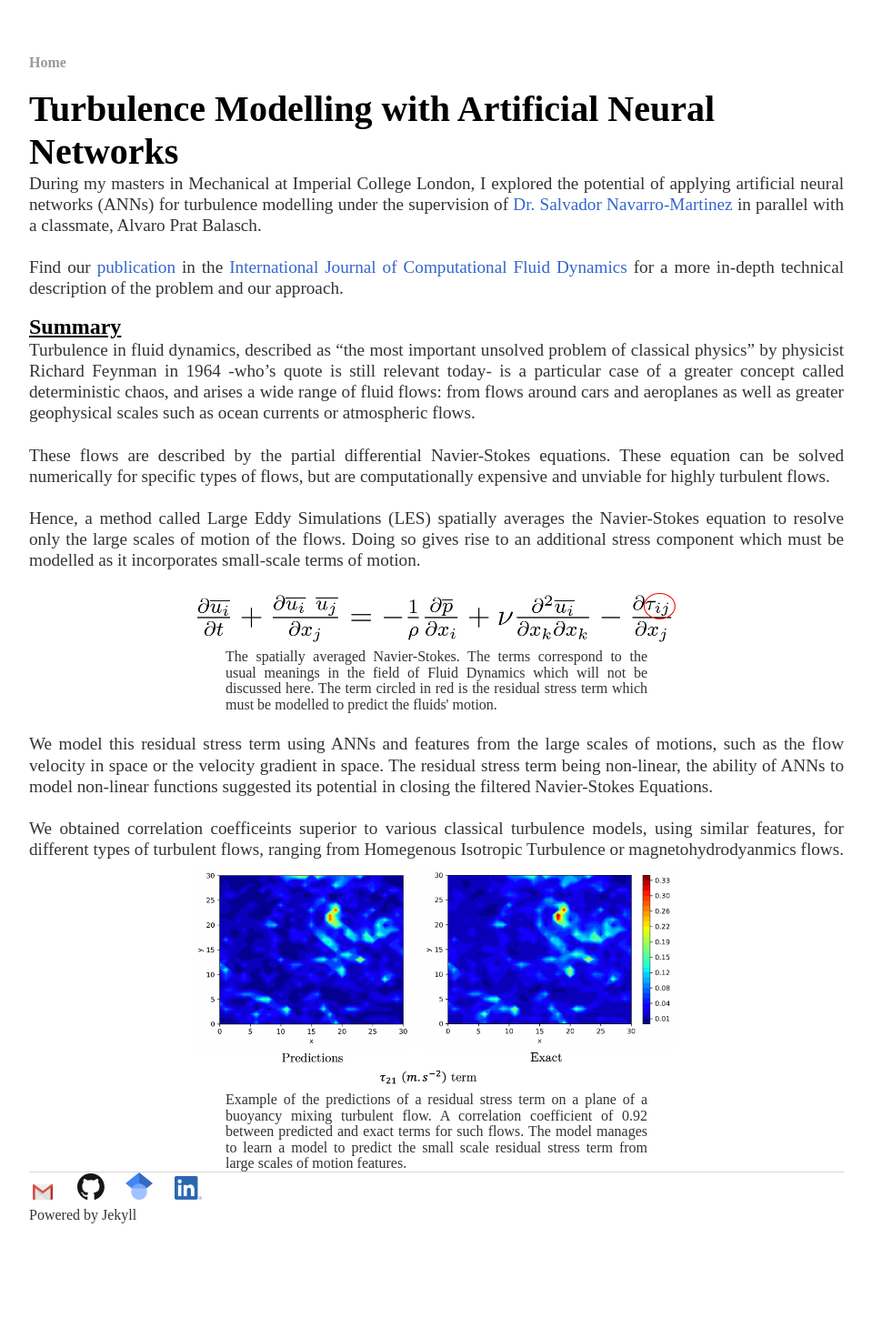
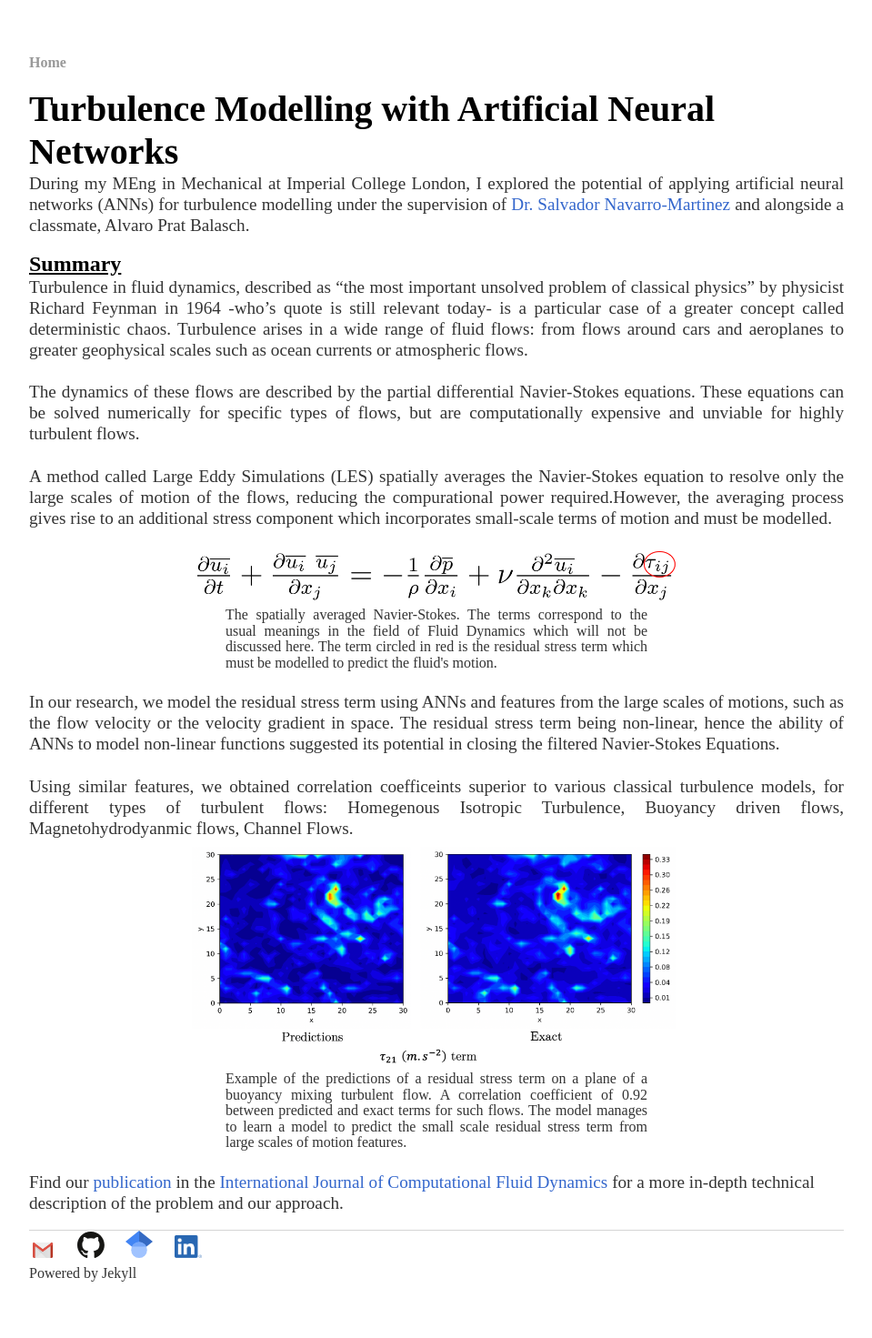
Before and after one commit to Theosau/TheosauOld.github.io, a Jekyll site: the page built from ai_research/turbulence_ann.html, in a window 1280 px wide. Shown: the whole page at 91% size, without its empty margins (160-1119 px from the left). Built offline with Jekyll 4.4.1, drawn with Linux system fonts in a browser that asks for light colours; before the commit the page ends 1407 px from its top, so only the background shows below that.

```diff
--- a/ai_research/turbulence_ann.html
+++ b/ai_research/turbulence_ann.html
@@ -32,33 +32,28 @@ h1 {font-size: 40px;}
   <div class="blurb">
     <h1>Turbulence Modelling with Artificial Neural Networks</h1>
     <p align="justify">
-      During my masters in Mechanical at Imperial College London, I explored the
+      During my MEng in Mechanical at Imperial College London, I explored the
       potential of applying artificial neural networks (ANNs) for turbulence
       modelling under the supervision of <a href="">Dr. Salvador Navarro-Martinez</a>
-      in parallel with a classmate, Alvaro Prat Balasch. <br>
-      <br>
-      Find our <a href="https://www.tandfonline.com/doi/abs/10.1080/10618562.2020.1789116">
-      publication</a> in the <a href="https://www.tandfonline.com/toc/gcfd20/current">
-      International Journal of Computational Fluid Dynamics</a> for a more in-depth
-      technical description of the problem and our approach.
+      and alongside a classmate, Alvaro Prat Balasch. <br>
     </p>
     <br>
     <h2> <u> Summary </u> </h2>
     <p align="justify">
       Turbulence in fluid dynamics, described as “the most important unsolved problem
       of classical physics” by physicist Richard Feynman in 1964 -who’s quote is still
-      relevant today- is a particular case of a greater concept called deterministic chaos,
-      and arises a wide range of fluid flows: from flows around cars and aeroplanes
-      as well as greater geophysical scales such as ocean currents or atmospheric flows. <br>
+      relevant today- is a particular case of a greater concept called deterministic chaos.
+      Turbulence arises in a wide range of fluid flows: from flows around cars and aeroplanes
+      to greater geophysical scales such as ocean currents or atmospheric flows. <br>
       <br>
-      These flows are described by the partial differential Navier-Stokes equations.
-      These equation can be solved numerically for specific types of flows, but are
+      The dynamics of these flows are described by the partial differential Navier-Stokes equations.
+      These equations can be solved numerically for specific types of flows, but are
       computationally expensive and unviable for highly turbulent flows. <br>
       <br>
-      Hence, a method called Large Eddy Simulations (LES) spatially averages
-      the Navier-Stokes equation to resolve only the large scales of motion of the flows.
-      Doing so gives rise to an additional stress component which must be modelled as it
-      incorporates small-scale terms of motion.
+      A method called Large Eddy Simulations (LES) spatially averages
+      the Navier-Stokes equation to resolve only the large scales of motion of the flows,
+      reducing the compurational power required.However, the averaging process gives rise to
+      an additional stress component which incorporates small-scale terms of motion and must be modelled.
     </p>
     <br>
     <div class="imgbox">
@@ -68,19 +63,19 @@ h1 {font-size: 40px;}
         The spatially averaged Navier-Stokes. The terms correspond to the usual
         meanings in the field of Fluid Dynamics which will not be discussed here.
         The term circled in red is the residual stress term which must be modelled
-        to predict the fluids' motion.
+        to predict the fluid's motion.
     </p>
     <p align="justify">
       <br>
-      We model this residual stress term using ANNs and features
-      from the large scales of motions, such as the flow velocity in space or the
-      velocity gradient in space. The residual stress term being non-linear, the
+      In our research, we model the residual stress term using ANNs and features
+      from the large scales of motions, such as the flow velocity or the
+      velocity gradient in space. The residual stress term being non-linear, hence the
       ability of ANNs to model non-linear functions suggested its potential in
       closing the filtered Navier-Stokes Equations.  <br>
       <br>
-      We obtained correlation coefficeints superior to various classical turbulence
-      models, using similar features, for different types of turbulent flows, ranging
-      from Homegenous Isotropic Turbulence or magnetohydrodyanmics flows.
+      Using similar features, we obtained correlation coefficeints superior to various classical turbulence
+      models, for different types of turbulent flows: Homegenous Isotropic Turbulence,
+      Buoyancy driven flows, Magnetohydrodyanmic flows, Channel Flows.
     </p>
     <p>
       <img src="/images/turb_ann/residual_stress.png" class="center6">
@@ -92,5 +87,13 @@ h1 {font-size: 40px;}
         predict the small scale residual stress term from large scales of motion
         features.
     </p>
+    <p>
+      <br>
+      Find our <a href="https://www.tandfonline.com/doi/abs/10.1080/10618562.2020.1789116">
+      publication</a> in the <a href="https://www.tandfonline.com/toc/gcfd20/current">
+      International Journal of Computational Fluid Dynamics</a> for a more in-depth
+      technical description of the problem and our approach.
+    </p>
+    <br>
   </div>
 </body>
```
Also changed, not shown: ai_research/neurosymbolic_vqa.html (added, +115 -0 lines), index.html (+15 -5 lines).
